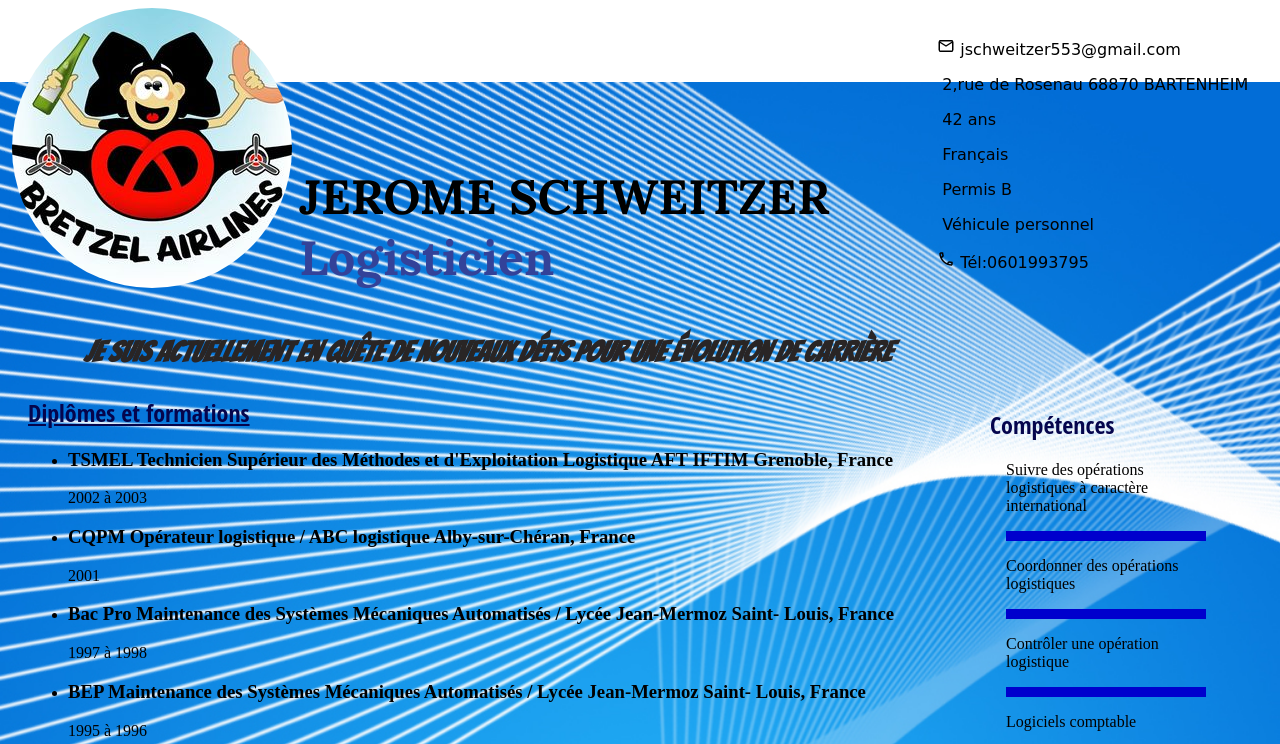
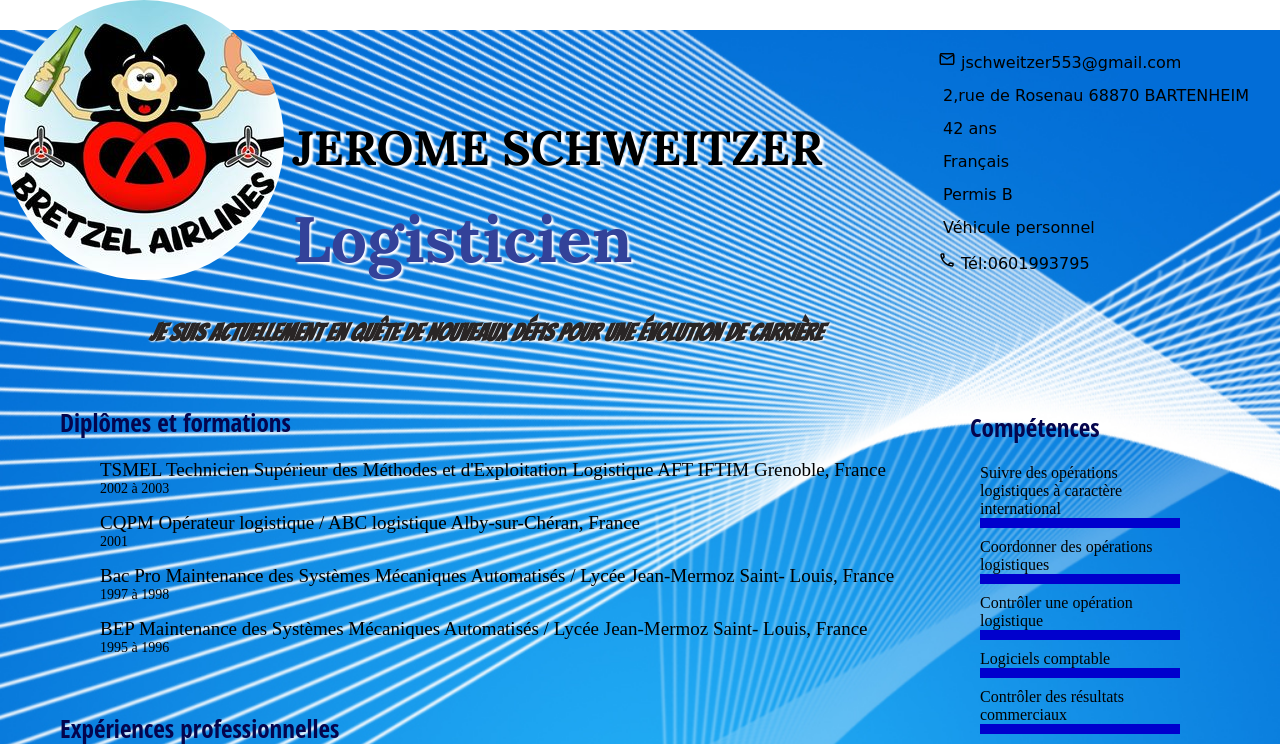
Before and after one commit to Jerome68870/Jerome, a plain HTML site: page index.html in a window 1280 px wide. Shown: the top 744 px of the page. Drawn offline with Linux system fonts and the light colour scheme; a web font is replaced by a local one.

Commit message:
remise en forme après minireset

```diff
--- a/index.html
+++ b/index.html
@@ -24,7 +24,7 @@
                 <h2>Logisticien</h2>
         </section>
         <section>
-            <ul>
+            <div>
                 <p><img src="/medias/email.png" alt=""> jschweitzer553@gmail.com</p>
                 <p><img src="/medias/adresse.png" alt=""> 2,rue de Rosenau 68870 BARTENHEIM</p>
                 <p><img src="/medias/date.png" alt=""> 42 ans</p>
@@ -32,14 +32,16 @@
                 <P><img src="/medias/permis.png" alt=""> Permis B</P>
                 <p><img src="/medias/voiture.png" alt=""> Véhicule personnel</p>
                 <p><img src="/medias/tel.png" alt=""> Tél:0601993795</p>
-
-            </ul>
+            </div>
         </section>
     </header>
+
     <main>
         <div id="block1">
             <section>
-                <p id="motivation"> Je suis actuellement en quête de nouveaux défis pour une évolution de carrière</p>
+                <p class="motivation"> Je suis actuellement en quête de nouveaux défis pour une évolution de carrière</p>
+            </section>
+            <section>
                 <h2>Diplômes et formations</h2>
                     <ul>
                         <li>
--- a/style.css
+++ b/style.css
@@ -1,3 +1,5 @@
+@import url("reset.mini.css");
+
 body{
     background: no-repeat center/100% url("/medias/fond.jpg");
 }
@@ -20,17 +22,19 @@ header img{
 header h1{
     font-size: 3em;
     font-family: 'Lora', serif;
-    margin-block-end: 0;
-    margin-block-start: 0;
+    margin-block-end: 20px;
+    margin-block-start: 20px;
+    text-shadow:4px 2px 2px white;
 }
 header h2{
-    font-size: 3em;
+    font-size: 4em;
     color: rgb(51, 66, 153);
     font-family: 'Lora', serif;
     margin-block-end: 0;
     margin-block-start: 0;
+    text-shadow: 2px 2px 2px white;
 }
-header ul{
+header div{
     font-family: 'Akaya Telivigala', cursive;
     margin-top: 10px;
     padding-left: 0;
@@ -38,22 +42,34 @@ header ul{
 }
 header p{
     margin-right: 20px;
+    padding: 7px;
 }
 /* block1 */
 #block1{
     width: 75%;
     margin: 20px;
 }
-#motivation{
+#block1 .motivation{
     color:rgb(41, 37, 37);
-    font-size: 1.8em;
+    font-size: 1.5em;
     font-style: italic;
     font-weight: bolder;
     text-align: center;
     font-family: 'Bangers', cursive;
+    padding: 20px;
+    text-shadow: 1px 1px 2px white;
 }
 #block1 h2{
-    text-decoration: underline;
+    font-size: 25px;
+    padding: 40px 10px 20px 40px;
+}
+#block1 h3{
+    font-size: 19px;
+    padding: 0px 0px 0px 80px;
+}
+#block1 p{
+    font-size: 14px;
+    padding: 0px 40px 15px 80px;
 }
 
 /* block2 */
@@ -63,16 +79,20 @@ header p{
     flex-direction: column;
     padding-top: 100px;
 }
+#block2 h2{
+    font-size: 25px;
+    margin: 30px 0px 20px 0px;
+}
 #block2 ul{
-    width: 200px;
+    margin-left: 10px;
+    margin-right: 100px;
 }
+
 #block2 li{
     margin-top: 10px;
     list-style-type:none;
 }
-#block2 h2{
-    margin-left: 1em;
-}
+
 .rectangle{
     background-color: mediumblue;
     height: 10px;
@@ -97,10 +117,15 @@ header p{
      width: 150px;
 }
 
+/* formulaire */
+footer{
+    padding: 40px;
+}
+
 footer > form{
     /* centrer le formulaire */
     margin: 0 auto;
-    width: 400px;
+    width: 500px;
     /* voir limite formulaire */
     padding: 1em;
     border: 4px solid rgb(21, 31, 177);
@@ -115,7 +140,6 @@ div > label {
     /* alignement et taille étiquettes */
     display: inline-block;
     width: 90px;
-    text-align: right;
 }
 
 div > input,textarea{
@@ -147,4 +171,7 @@ textarea{
 
 button{
     margin-left: .5em;
+    padding: 1em 2em;
+    border-radius: 2em;
+    font-size: 11px;
 }
```
Lines whose indentation alone changed are shown as unchanged.
